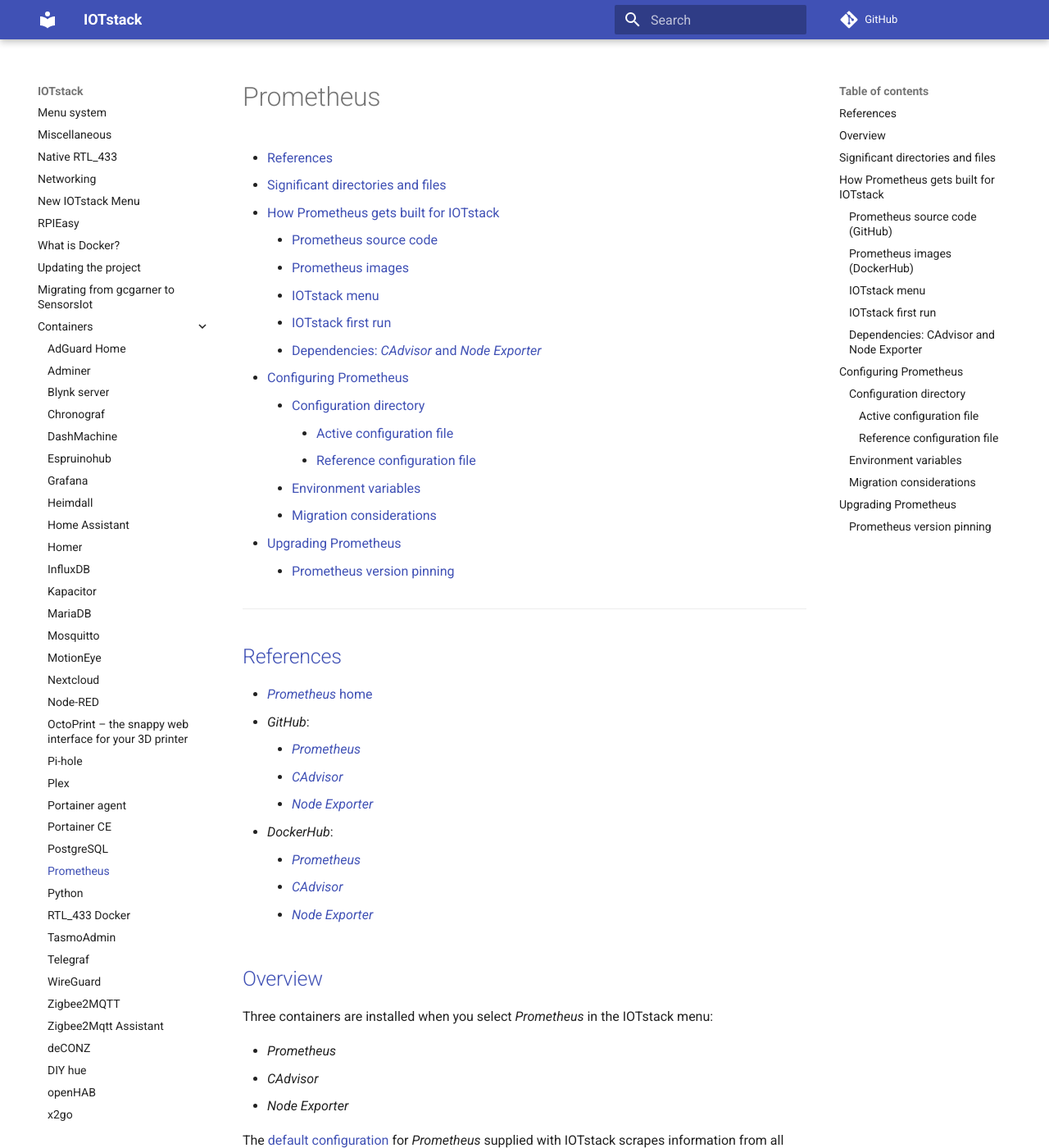
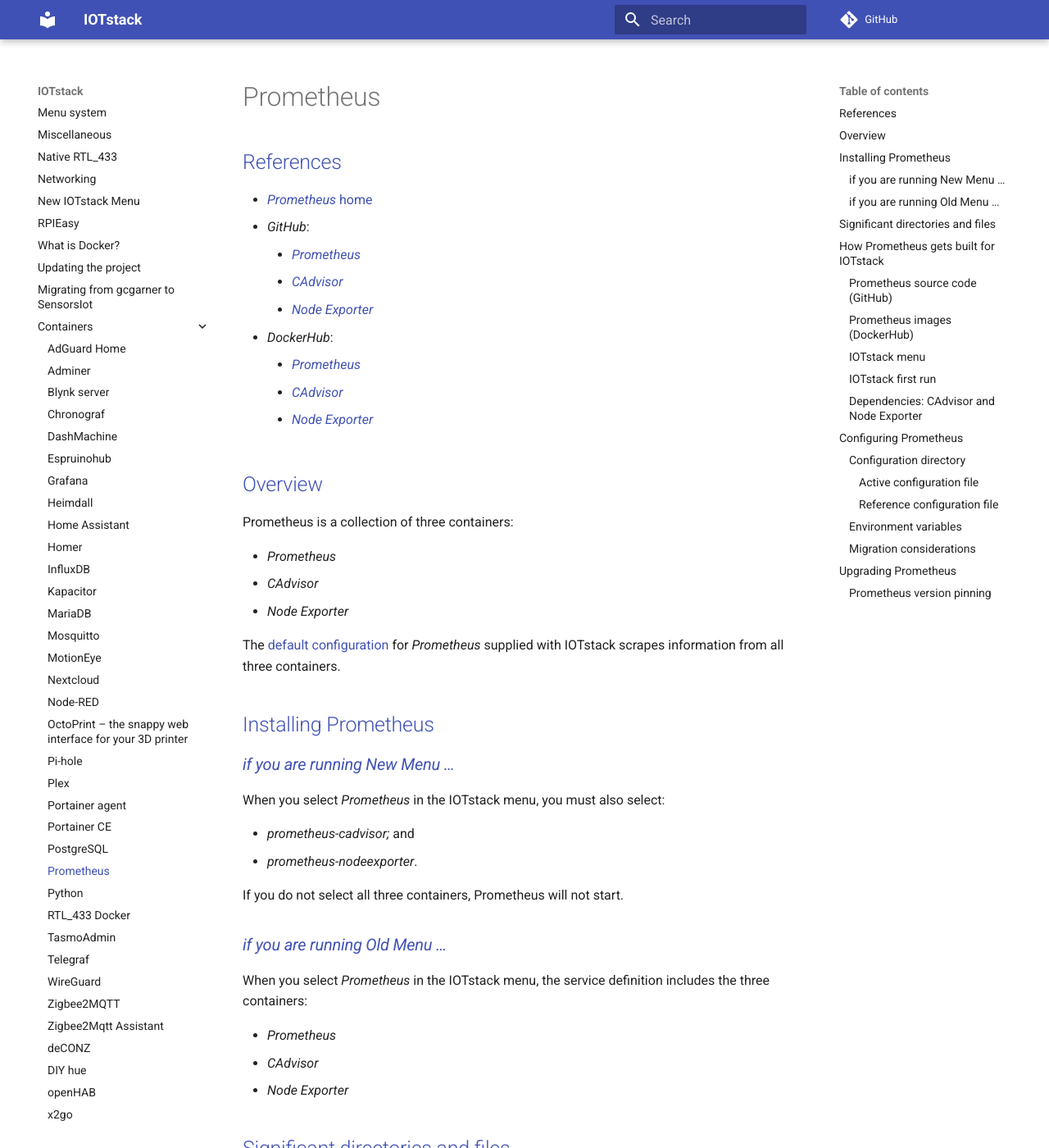
Before and after one commit to gcgarner/IOTstack, an MkDocs documentation site: the page built from docs/Containers/Prometheus.md, in a window 1280 px wide and 1400 px high. Shown: the whole window at 82% size. Built offline with MkDocs 1.6.1 and Material for MkDocs 9.7.7, drawn with Linux system fonts in a browser that asks for light colours; comment, search, counter and statistics services are not loaded; some of the changed text lies outside the part shown.

````diff
--- a/docs/Containers/Prometheus.md
+++ b/docs/Containers/Prometheus.md
@@ -1,23 +1,4 @@
 # Prometheus
-
-- [References](#references)
-- [Significant directories and files](#significantFiles)
-- [How Prometheus gets built for IOTstack](#howPrometheusIOTstackGetsBuilt)
-	- [Prometheus source code](#githubSourceCode)
-	- [Prometheus images](#dockerHubImages)
-	- [IOTstack menu](#iotstackMenu)
-	- [IOTstack first run](#iotstackFirstRun)
-	- [Dependencies: *CAdvisor* and *Node Exporter*](#dependencies)
-- [Configuring Prometheus](#configuringPrometheus)
-	- [Configuration directory](#configDir)
-		- [Active configuration file](#activeConfig)
-		- [Reference configuration file](#referenceConfig)
-	- [Environment variables](#environmentVars)
-	- [Migration considerations](#migration)
-- [Upgrading Prometheus](#upgradingPrometheus)
-	- [Prometheus version pinning](#versionPinning)
-
-<hr>
 
 ## <a name="references"> References </a>
 
@@ -36,13 +17,32 @@
 
 ## <a name="overview"> Overview </a>
 
-Three containers are installed when you select *Prometheus* in the IOTstack menu:
+Prometheus is a collection of three containers:
 
 * *Prometheus*
 * *CAdvisor*
 * *Node Exporter*
 
 The [default configuration](#activeConfig) for *Prometheus* supplied with IOTstack scrapes information from all three containers.
+
+## <a name="installProm"> Installing Prometheus </a>
+
+### <a name="installPromNewMenu"> *if you are running New Menu …* </a>
+
+When you select *Prometheus* in the IOTstack menu, you must also select:
+
+*	*prometheus-cadvisor;* and
+* 	*prometheus-nodeexporter*.
+
+If you do not select all three containers, Prometheus will not start.
+
+### <a name="installPromOldMenu"> *if you are running Old Menu …* </a>
+
+When you select *Prometheus* in the IOTstack menu, the service definition includes the three containers:
+
+* *Prometheus*
+* *CAdvisor*
+* *Node Exporter*
 
 ## <a name="significantFiles"> Significant directories and files </a>
 
@@ -276,11 +276,11 @@ Note:
 
 ## <a name="upgradingPrometheus"> Upgrading *Prometheus* </a>
 
-You can update most containers like this:
+You can update `cadvisor` and `nodeexporter` like this:
 
 ```bash
 $ cd ~/IOTstack
-$ docker-compose pull
+$ docker-compose pull cadvisor nodeexporter
 $ docker-compose up -d
 $ docker system prune
 ```
@@ -290,8 +290,6 @@ In words:
 * `docker-compose pull` downloads any newer images;
 * `docker-compose up -d` causes any newly-downloaded images to be instantiated as containers (replacing the old containers); and
 * the `prune` gets rid of the outdated images.
-
-The auxiliary containers `cadvisor` and `nodeexporter` are updated via this method.
 
 This "simple pull" strategy doesn't work when a *Dockerfile* is used to build a *local image* on top of a *base image* downloaded from [*DockerHub*](https://hub.docker.com). The *local image* is what is running so there is no way for the `pull` to sense when a newer version becomes available.
 
````
Also changed, not shown: 3 other files.
